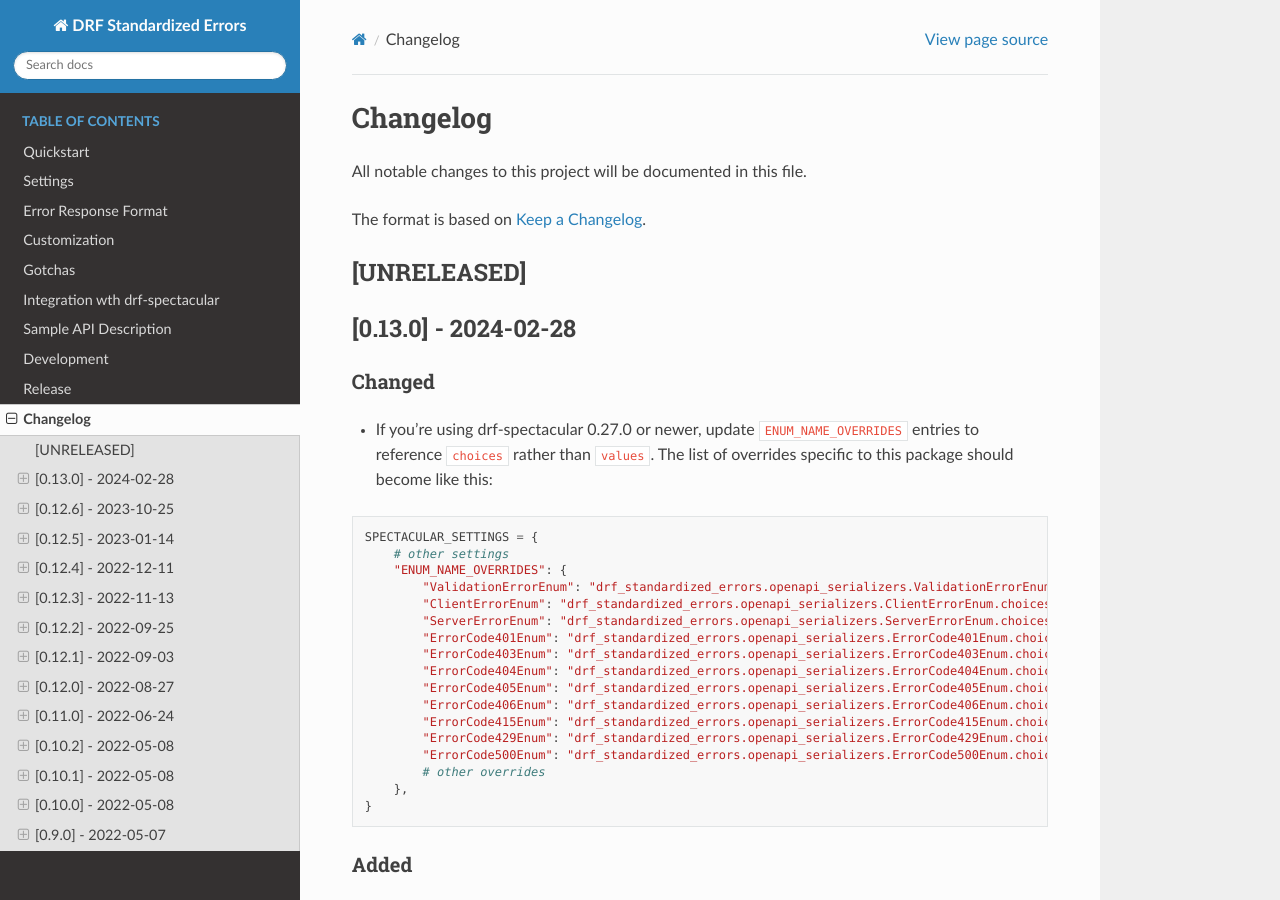
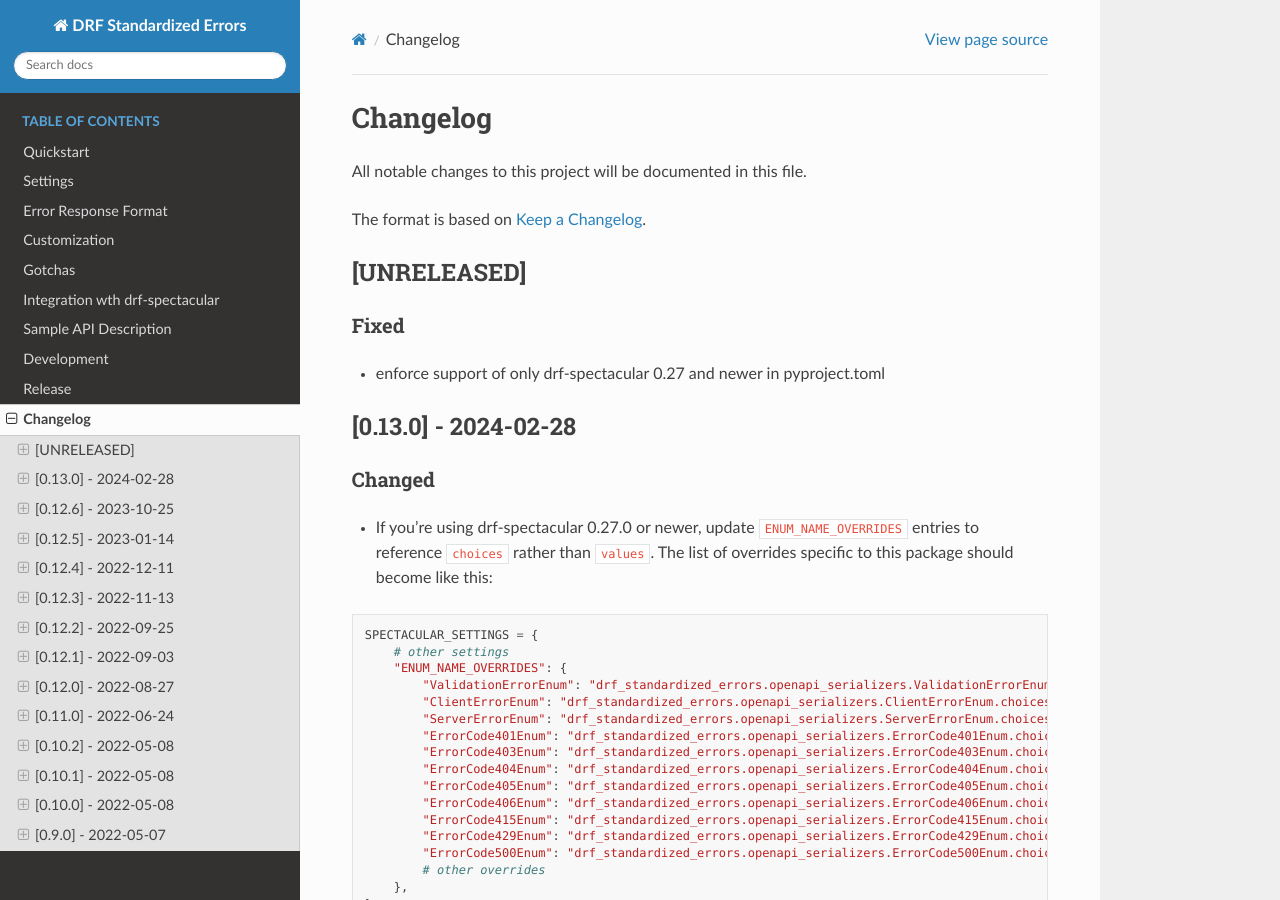
Before and after one commit to ghazi-git/drf-standardized-errors, a Sphinx documentation site: the page built from docs/changelog.md, in a window 1280 px wide and 900 px high. Built offline with Sphinx 7.4.7 and the Read the Docs theme 2.0.0, drawn with Linux system fonts in a browser that asks for light colours.

Commit message:
declare explicit support for only the drf-spectacular 0.27 and newer in pyproject.toml

```diff
--- a/docs/changelog.md
+++ b/docs/changelog.md
@@ -5,6 +5,8 @@ All notable changes to this project will be documented in this file.
 The format is based on [Keep a Changelog](https://keepachangelog.com/en/1.0.0/).
 
 ## [UNRELEASED]
+### Fixed
+- enforce support of only drf-spectacular 0.27 and newer in pyproject.toml
 
 ## [0.13.0] - 2024-02-28
 ### Changed
--- a/pyproject.toml
+++ b/pyproject.toml
@@ -58,7 +58,7 @@ release = [
     "tbump",
 ]
 openapi = [
-    "drf-spectacular",
+    "drf-spectacular>=0.27.0",
     "inflection",
 ]
 
```
Also changed, not shown: 1 other file.
